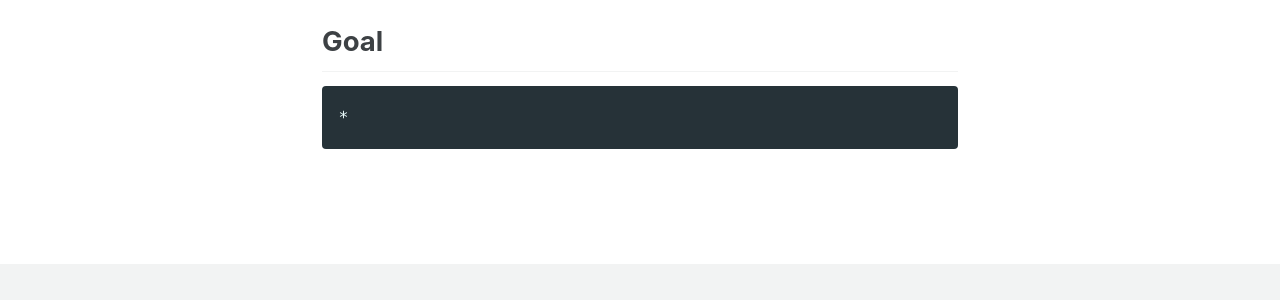
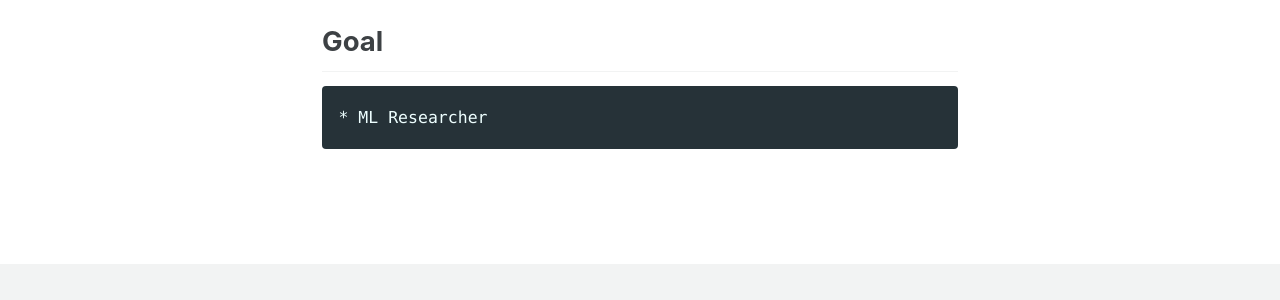
Before and after one commit to boingkiri/boingkiri.github.io, a Jekyll site: the page built from _pages/about.md, in a window 1280 px wide and 900 px high, scrolled down 915 px. Shown: the part 481-781 px from the top of the window. Built offline with Jekyll 4.4.1, drawn with Linux system fonts in a browser that asks for light colours; cached includes are drawn as plain includes.

Commit message:
Add goal in about

```diff
--- a/_pages/about.md
+++ b/_pages/about.md
@@ -36,4 +36,4 @@ toc: true
 
 
 ## Goal
-    *
+    * ML Researcher
```
